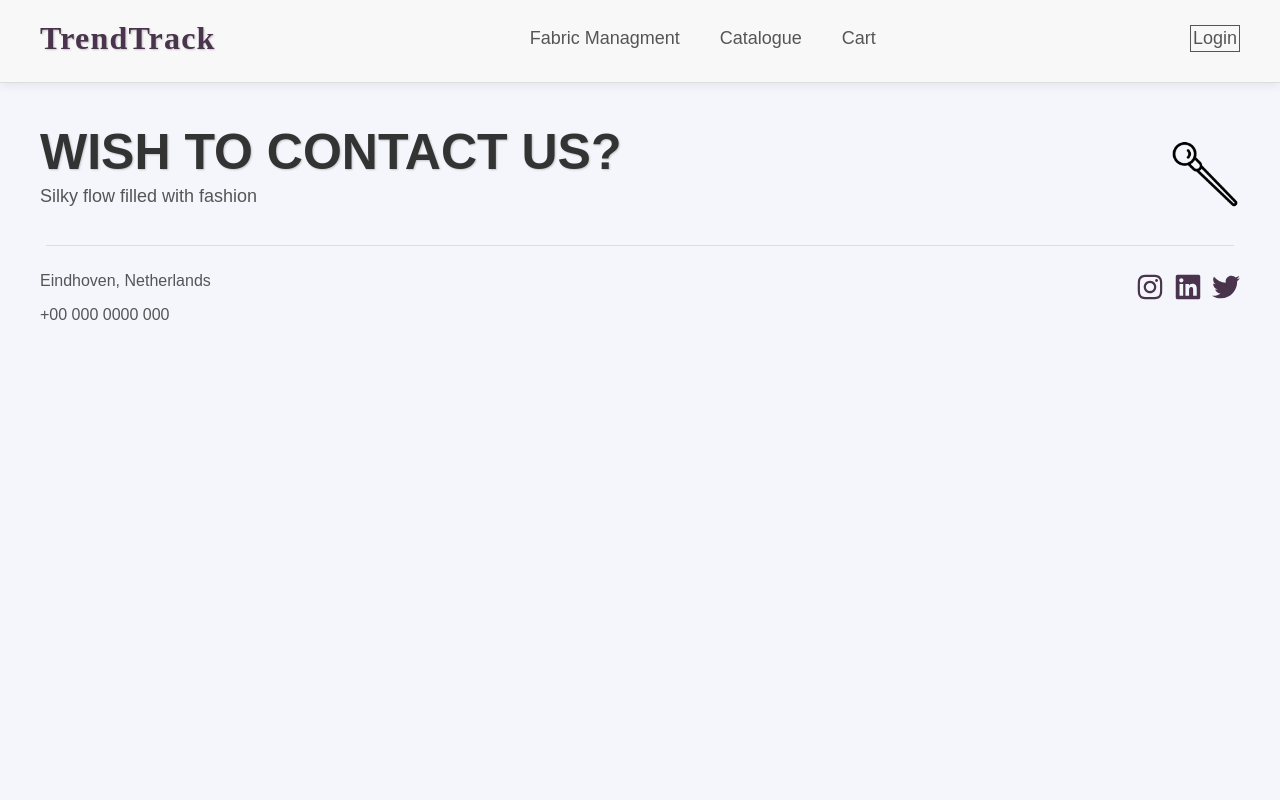
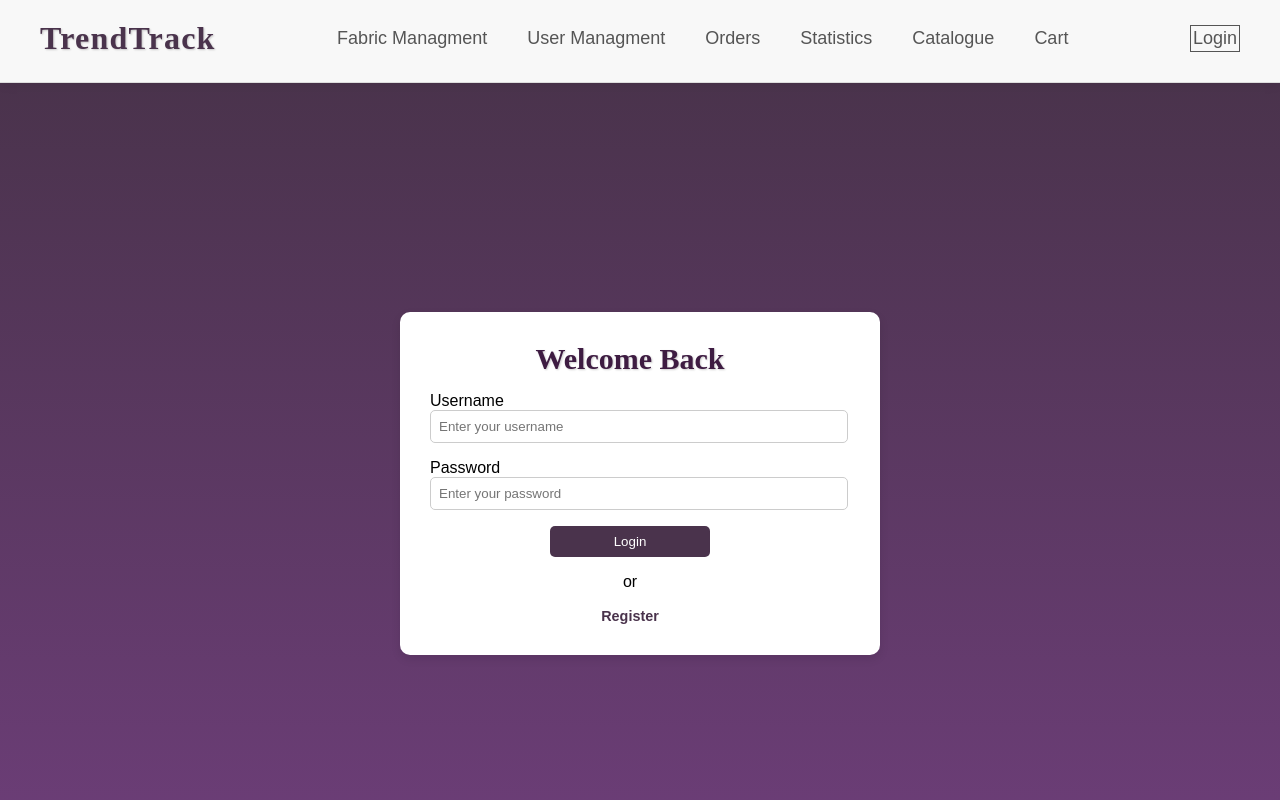
Before and after one commit to ivetkalchev/TrendTrack, a React (Vite) app: page /authentication in a window 1280 px wide. Shown: the top 800 px of the page. Built offline with nearby package versions, Linux system fonts and the light colour scheme.

Commit message:
register and login page

```diff
--- a/src/App.jsx
+++ b/src/App.jsx
@@ -4,6 +4,7 @@ import Header from './components/Header';
 import HomePage from './pages/HomePage';
 import Footer from './components/Footer';
 import FabricManagementPage from './pages/FabricManagementPage';
+import AuthenticationPage from './pages/AuthenticationPage';
 
 import { BrowserRouter as Router, Route, Routes } from 'react-router-dom';
 
@@ -12,8 +13,9 @@ const App = () => {
     <Router>
       <Header />
       <Routes>
-        <Route path="/" element={<HomePage />} />
-        <Route path="/fabric-management" element={<FabricManagementPage />} />
+        <Route path="/" element={ <HomePage />} />
+        <Route path="/fabric-management" element={ <FabricManagementPage />} />
+        <Route path="/authentication" element={ <AuthenticationPage />} />
       </Routes>
       <Footer />
     </Router>
--- a/src/components/AddFabric.css
+++ b/src/components/AddFabric.css
@@ -7,13 +7,12 @@
     border-radius: 8px;
     box-shadow: 0 2px 8px rgba(0, 0, 0, 0.1);
     padding: 20px;
-    margin: 10px 0;
     width: 100%;
-    max-width: 1200px;
+    max-width: 1160px;
 }
 
 .add-product-form h3 {
-    margin-bottom: 15px;
+    margin: 20px;
     margin-top: -5px;
     font-size: 24px;
     color: #333;
@@ -27,14 +26,22 @@
 
 .form-row {
     display: flex;
-    gap: 20px;
-    margin-bottom: 10px;
+    gap: 10px;
+    flex-wrap: wrap;
 }
 
-.form-row input,
-.form-row select {
+.form-group {
     flex: 1;
+    min-width: 200px;
+    display: flex;
+    flex-direction: column;
 }
+
+  .add-product-form select,
+  .add-product-form input {
+    width: 100%;
+    box-sizing: border-box;
+  }
 
 .add-product-form input,
 .add-product-form textarea,
@@ -46,6 +53,7 @@
     width: 100%;
     box-sizing: border-box;
     margin-bottom: 10px;
+    margin-top: 10px;
 }
 
 .add-product-form input:focus,
@@ -60,14 +68,14 @@
     flex-direction: column;
     gap: 10px;
     align-items: flex-start;
-    margin-bottom: 15px;
+    margin-bottom: 10px;
     font-size: 16px;
     color: #333;
 }
 
 .add-product-form input[type="checkbox"] {
-    margin-right: 8px;
-    transform: scale(1.2);
+    width: 20px;
+    height: 20px;
     cursor: pointer;
     accent-color: #500153;
 }
@@ -77,13 +85,14 @@
     align-items: center;
     gap: 8px;
     cursor: pointer;
+    margin-top: 2px;
 }
 
 .add-product-form .button-row {
     display: flex;
     gap: 10px;
     justify-content: center;
-    margin-top: 10px;
+    margin-top: 5px;
 }
 
 .add-product-form button {
@@ -121,14 +130,26 @@
 /* error */
 
 .add-product-form .error {
-    font-size: 15px;
+    font-size: 14px;
     color: #d9534f;
-    margin: -40px;
-    display: block;
+    margin-top: -120px;
+    margin-left: -120px;
+    margin-bottom: -120px;
     text-align: left;
 }
 
 .error::before {
-    content: "⚠ ";
-    font-weight: bold;
+  content: "⚠ ";
 }
+
+.error-row {
+  text-align: left;
+  font-size: 14px;
+  color: #d9534f;
+  margin-top: -2px;
+  margin-bottom: -2px;
+}
+
+.error-row::before {
+  content: "⚠ ";
+}
--- a/src/components/EditFabric.css
+++ b/src/components/EditFabric.css
@@ -23,7 +23,7 @@
 }
 
 .edit-product-form input {
-  margin-bottom: 15px;
+  margin-bottom: 5px;
   padding: 10px;
   border: 1px solid #ddd;
   border-radius: 5px;
@@ -32,7 +32,7 @@
 }
 
 .edit-product-form select {
-  margin-bottom: 15px;
+  margin-bottom: 5px;
   padding: 10px;
   border: 1px solid #ddd;
   border-radius: 5px;
@@ -53,7 +53,7 @@
   cursor: pointer;
   font-size: 16px;
   width: 100%;
-  margin-top: 10px;
+  margin-top: 5px;
 }
 
 .edit-product-form button[type="submit"] {
@@ -75,7 +75,7 @@
 }
 
 .edit-product-form textarea {
-  margin-bottom: 15px;
+  margin-bottom: 5px;
   padding: 10px;
   border: 1px solid #ddd;
   border-radius: 5px;
@@ -93,13 +93,15 @@
 .checkbox-group {
   display: flex;
   align-items: center;
-  margin-bottom: 15px;
+  margin-bottom: 5px;
+  margin-top: 6px;
 }
 
 .checkbox-group label {
   font-size: 16px;
   margin-left: 10px;
   color: #333;
+  gap: 10px;
 }
 
 .checkbox-group input[type="checkbox"] {
@@ -132,11 +134,15 @@
 .edit-product-form .error {
   font-size: 14px;
   color: #d9534f;
-  margin: -40px;
   text-align: left;
+  margin: -115px -115px -115px;
+  line-height: 1.2;
+  display: inline-block;
+  width: 100%;
 }
 
 .error::before {
   content: "⚠ ";
-  font-weight: bold;
+  color: #d9534f;
+  margin-right: 5px;
 }
--- a/src/components/Header.jsx
+++ b/src/components/Header.jsx
@@ -10,10 +10,13 @@ const Header = () => {
       </Link>
       <nav>
         <Link to="/fabric-management">Fabric Managment</Link>
+        <Link to="/user-management">User Managment</Link>
+        <Link to="/orders">Orders</Link>
+        <Link to="/statistics">Statistics</Link>
         <Link to="/catalogue">Catalogue</Link>
         <Link to="/cart">Cart</Link>
       </nav>
-      <Link to="/login" className="login-button">Login</Link>
+      <Link to="/authentication" className="login-button">Login</Link>
     </header>
   );
 };
--- /dev/null
+++ b/src/components/Login.jsx
@@ -0,0 +1,42 @@
+import React from "react";
+import { useForm } from "react-hook-form";
+
+const Login = () => {
+  const { register, handleSubmit, formState: { errors } } = useForm();
+
+  const onSubmit = (data) => {
+    console.log("Login Data:", data);
+  };
+
+  return (
+    <form className="form" onSubmit={handleSubmit(onSubmit)}>
+      <h2>Welcome Back</h2>
+      <div className="form-control">
+        <label>Username</label>
+        {errors.username && <span className="error-message">{errors.username.message}</span>}
+        <input
+          {...register("username", { required: "Username is required" })}
+          placeholder="Enter your username"
+        />
+      </div>
+      <div className="form-control">
+        <label>Password</label>
+        {errors.password && <span className="error-message">{errors.password.message}</span>}
+        <input
+          type="password"
+          {...register("password", {
+            required: "Password is required",
+            minLength: {
+              value: 8,
+              message: "Password must be at least 8 characters long",
+            },
+          })}
+          placeholder="Enter your password"
+        />
+      </div>
+      <button type="submit" className="submit-btn">Login</button>
+    </form>
+  );
+};
+
+export default Login;
--- /dev/null
+++ b/src/components/Register.jsx
@@ -0,0 +1,89 @@
+import React from "react";
+import { useForm } from "react-hook-form";
+
+const Register = () => {
+  const { register, handleSubmit, formState: { errors } } = useForm();
+
+  const onSubmit = (data) => {
+    console.log("Register Data:", data);
+  };
+
+  return (
+    <form className="form" onSubmit={handleSubmit(onSubmit)}>
+      <h2>Join Us</h2>
+      <div className="form-control">
+        <label>First Name</label>
+        {errors.firstName && <span className="error-message">{errors.firstName.message}</span>}
+        <input
+          {...register("firstName", { required: "First name is required" })}
+          placeholder="Enter your first name"
+        />
+      </div>
+      <div className="form-control">
+        <label>Last Name</label>
+        {errors.lastName && <span className="error-message">{errors.lastName.message}</span>}
+        <input
+          {...register("lastName", { required: "Last name is required" })}
+          placeholder="Enter your last name"
+        />
+      </div>
+      <div className="form-control">
+        <label>Username</label>
+        {errors.username && <span className="error-message">{errors.username.message}</span>}
+        <input
+          {...register("username", { required: "Username is required" })}
+          placeholder="Enter your username"
+        />
+      </div>
+      <div className="form-control">
+        <label>Password</label>
+        {errors.password && <span className="error-message">{errors.password.message}</span>}
+        <input
+          type="password"
+          {...register("password", {
+            required: "Password is required",
+            minLength: {
+              value: 8,
+              message: "Password must be at least 8 characters long",
+            },
+          })}
+          placeholder="Enter your password"
+        />
+      </div>
+      <div className="form-control">
+        <label>Email</label>
+        {errors.email && <span className="error-message">{errors.email.message}</span>}
+        <input
+          {...register("email", {
+            required: "Email is required",
+            pattern: {
+              value: /^[a-zA-Z0-9_.+-]+@[a-zA-Z0-9-]+\.[a-zA-Z0-9-.]+$/,
+              message: "Invalid email format",
+            },
+          })}
+          placeholder="Enter your email"
+        />
+      </div>
+      <div className="form-control">
+        <label>Phone Number</label>
+        {errors.number && <span className="error-message">{errors.number.message}</span>}
+        <input
+          type="tel"
+          {...register("number", { required: "Phone number is required" })}
+          placeholder="Enter your phone number"
+        />
+      </div>
+      <div className="form-control">
+        <label>Address</label>
+        {errors.address && <span className="error-message">{errors.address.message}</span>}
+        <input
+          {...register("address", { required: "Address is required" })}
+          placeholder="Enter your address"
+        />
+      </div>
+      <button type="submit" className="submit-btn">Register</button>
+    </form>
+  );
+};
+
+export default Register;
--- /dev/null
+++ b/src/pages/AuthenticationPage.css
@@ -0,0 +1,87 @@
+.authentication-page {
+  display: flex;
+  justify-content: center;
+  align-items: center;
+  height: 100vh;
+  background: linear-gradient(to bottom, #4A334C, #6E3E7A);
+  font-family: 'Montserrat', sans-serif;
+  overflow: hidden;
+}
+
+.auth-container {
+  background: #ffffff;
+  padding: 30px 50px 30px 30px;
+  border-radius: 10px;
+  box-shadow: 0px 4px 10px rgba(0, 0, 0, 0.1);
+  max-width: 400px;
+  width: 100%;
+  text-align: center;
+}
+
+.form {
+  display: flex;
+  flex-direction: column;
+  gap: 1rem;
+}
+
+.form-control {
+  position: relative;
+  display: flex;
+  flex-direction: column;
+  align-items: flex-start;
+}
+
+.form-control input {
+  width: 100%;
+  padding: 0.5rem;
+  border-radius: 5px;
+  border: 1px solid #ccc;
+}
+
+.form-control span {
+  position: absolute;
+  right: -3%;
+  top: 10%;
+  transform: translateY(-50%);
+  color: #d83e23;
+  font-size: 0.875rem;
+  white-space: nowrap;
+}
+
+.form-control span::before {
+  content: "⚠ ";
+}
+
+.submit-btn {
+  background-color: #4A334C;
+  color: #fff;
+  border: none;
+  border-radius: 5px;
+  padding: 0.5rem 1rem;
+  cursor: pointer;
+  width: 40%;
+  align-items: center;
+  display: block;
+  margin: 0 auto;
+  text-align: center;
+  transition: background-color 0.3s ease;
+}
+
+.submit-btn:hover {
+  background-color: #3e1c42;
+}
+
+.toggle-link {
+  color: #4A334C;
+  cursor: pointer;
+  display: inline-block;
+  font-size: 0.9rem;
+  font-weight: bold;
+  transition: transform 0.3s ease, font-size 0.3s ease;
+  margin-top: -10px;
+}
+
+.toggle-link:hover {
+  transform: scale(1.05);
+  color: #3e1c42;
+}
--- /dev/null
+++ b/src/pages/AuthenticationPage.jsx
@@ -0,0 +1,36 @@
+import React, { useState } from "react";
+import Login from "../components/Login";
+import Register from "../components/Register";
+import "./AuthenticationPage.css";
+
+const AuthenticationPage = () => {
+  const [isLogin, setIsLogin] = useState(true);
+
+  const toggleAuthMode = () => setIsLogin(!isLogin);
+
+  return (
+    <div className="authentication-page">
+      <div className="auth-container">
+        {isLogin ? (
+          <>
+            <Login />
+            <p>or</p>
+            <span className="toggle-link" onClick={toggleAuthMode}>
+              Register
+            </span>
+          </>
+        ) : (
+          <>
+            <Register />
+            <p>or</p>
+            <span className="toggle-link" onClick={toggleAuthMode}>
+              Login
+            </span>
+          </>
+        )}
+      </div>
+    </div>
+  );
+};
+
+export default AuthenticationPage;
--- a/src/pages/FabricManagementPage.jsx
+++ b/src/pages/FabricManagementPage.jsx
@@ -3,7 +3,7 @@ import { getFabrics, addFabric, updateFabric, deleteFabric } from '../services/f
 import ProductAdmin from '../components/FabricControlPanel';
 import AddProduct from '../components/AddFabric';
 import './FabricManagementPage.css';
-import { FaPlus, FaSearch } from 'react-icons/fa';
+import { FaPlus } from 'react-icons/fa';
 
 const ProductManagementPage = () => {
   const [fabrics, setFabrics] = useState([]);
```
Also changed, not shown: src/components/AddFabric.jsx (+24 -8 lines), src/components/EditFabric.jsx (+25 -11 lines).
